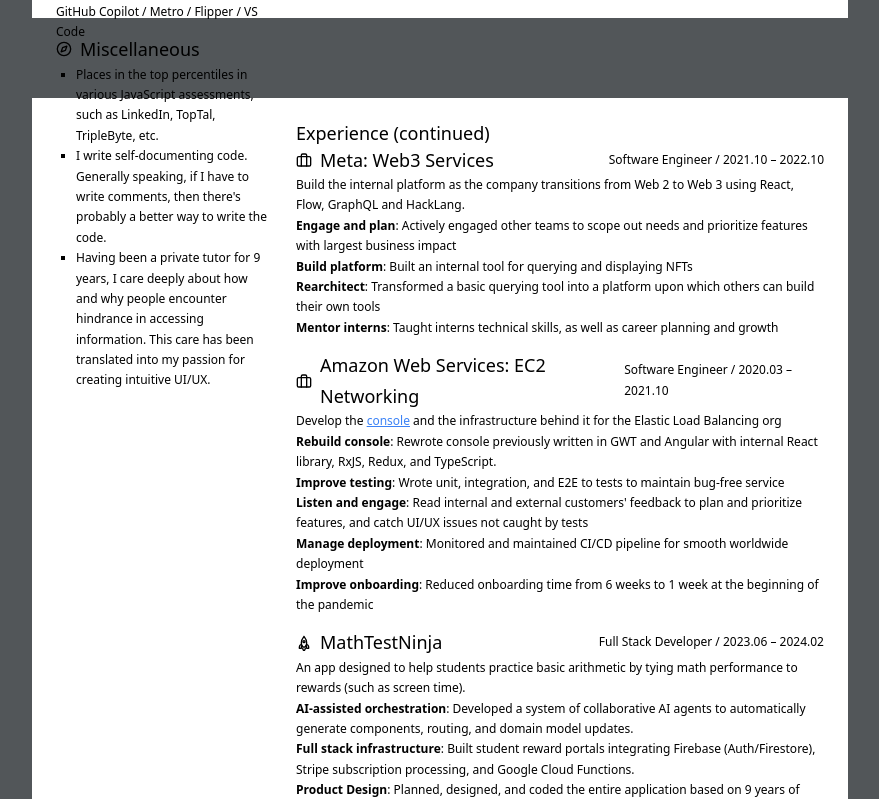
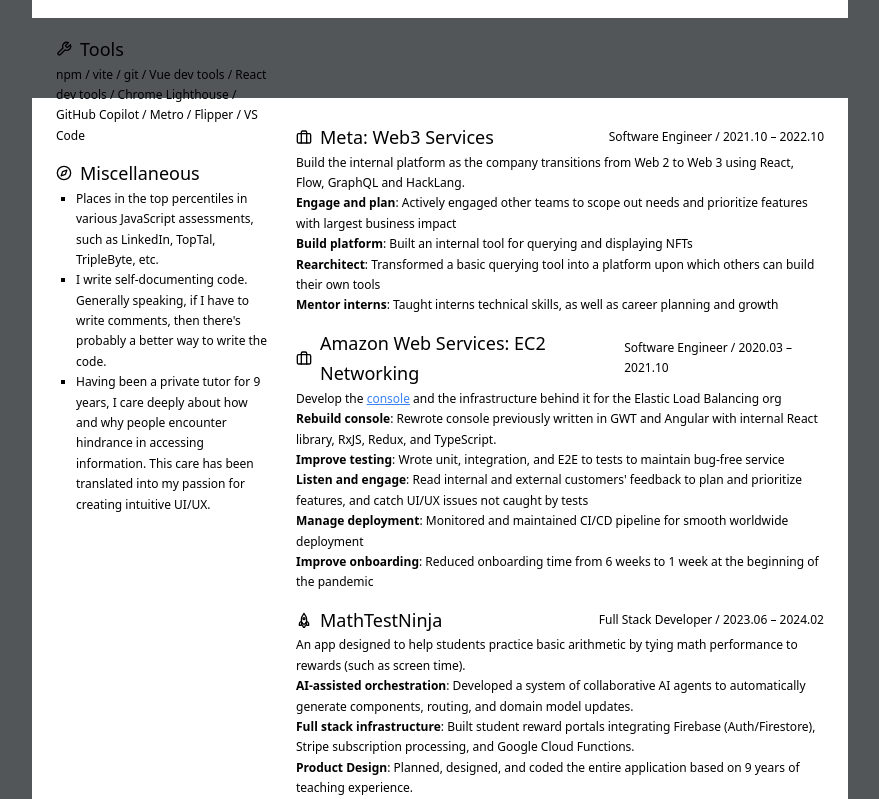
Before and after one commit to jko206/jko-dev, a Vue app: page / in a window 1280 px wide. Shown: the part 1088-1887 px from the top of the page, without its empty margins (200-1079 px from the left). Built offline with nearby package versions, Linux system fonts and the light colour scheme.

Commit message:
fix(layout): prevent margin collapse in dynamic partition measurement and remove continued experience header

```diff
--- a/src/App.vue
+++ b/src/App.vue
@@ -17,10 +17,6 @@
         <div :id="`left-col-${pageIdx - 1}`"></div>
       </div>
       <div class="col-2">
-        <!-- Automatically inject continued header on subsequent pages -->
-        <ResumeSectionHeader v-if="pageIdx > 1" style="margin-top: 0"
-          >Experience (continued)</ResumeSectionHeader
-        >
         <!-- Teleport target for right column -->
         <div :id="`right-col-${pageIdx - 1}`"></div>
       </div>
--- a/src/components/ContentDivider.vue
+++ b/src/components/ContentDivider.vue
@@ -16,6 +16,7 @@
       v-for="(vnode, idx) in flattenedChildren"
       :key="`ghost-${idx}`"
       :ref="(el) => setItemRef(el, idx)"
+      style="display: flow-root; width: 100%;"
     >
       <!-- Teleport moves the element to target selector once calculated -->
       <Teleport :to="targets[idx]" :disabled="!targets[idx]">
```
